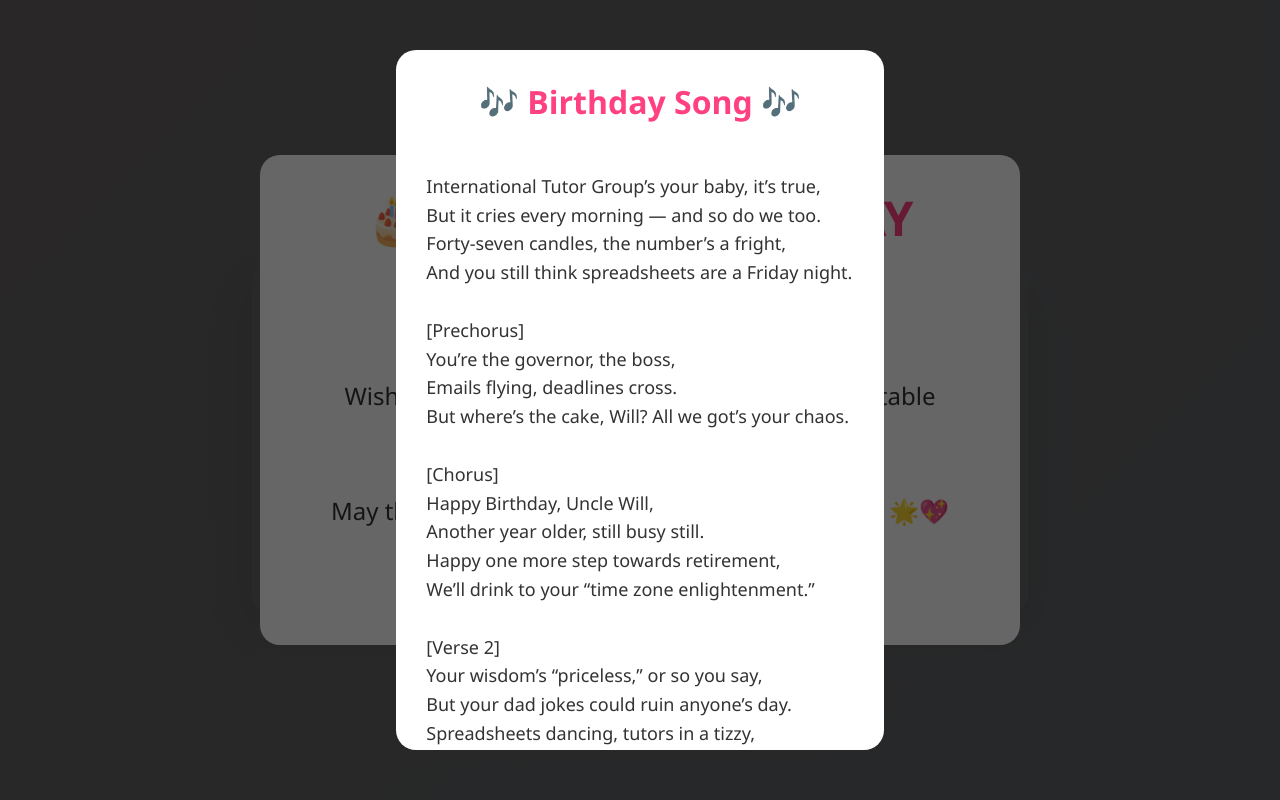
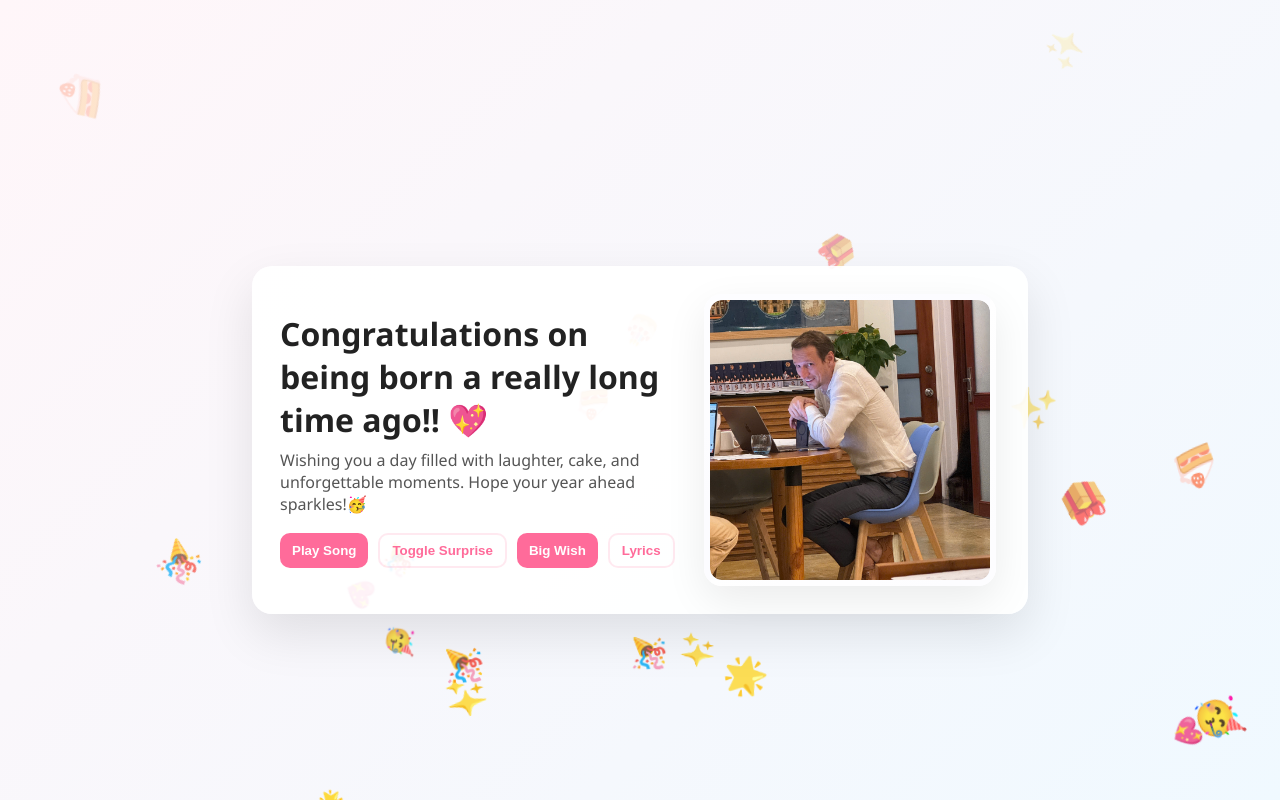
Before and after one commit to Alice-in-wonderlands/haha, a plain HTML site: page index.html in a window 1280 px wide. Drawn offline with Linux system fonts and the light colour scheme.

Commit message:
Update index.html

```diff
--- a/index.html
+++ b/index.html
@@ -6,7 +6,9 @@
   <meta name="viewport" content="width=device-width,initial-scale=1" />
   <style>
     :root{ --card-width:720px; --accent:#ff6b9a; }
-    html,body{ height:100%; margin:0; font-family: "Segoe UI", sans-serif; background: linear-gradient(135deg,#fff6f9 0%, #f0f9ff 100%); overflow:hidden; }
+    html,body{ height:100%; margin:0; font-family: "Segoe UI", sans-serif;
+      background: linear-gradient(135deg,#fff6f9 0%, #f0f9ff 100%);
+      overflow:hidden; }
     .icons{ position:fixed; inset:0; pointer-events:none; z-index:0; }
     .floating-icon{ position:absolute; font-size:28px; opacity:0.9; }
     @keyframes floatUp {
@@ -16,32 +18,58 @@
       100% { transform: translateY(-20vh) rotate(360deg); opacity:0; }
     }
 
-    .center { position:relative; z-index:2; min-height:100vh; display:flex; align-items:center; justify-content:center; padding:40px 20px; }
-    .card { width:100%; max-width:var(--card-width); background: rgba(255,255,255,0.9); border-radius:20px; box-shadow: 0 20px 50px rgba(0,0,0,0.1); padding:28px; display:flex; gap:22px; align-items:center; flex-wrap:wrap; }
+    .center { position:relative; z-index:2; min-height:100vh;
+      display:flex; align-items:center; justify-content:center;
+      padding:40px 20px; }
+    .card { width:100%; max-width:var(--card-width);
+      background: rgba(255,255,255,0.9); border-radius:20px;
+      box-shadow: 0 20px 50px rgba(0,0,0,0.1); padding:28px;
+      display:flex; gap:22px; align-items:center; flex-wrap:wrap; }
     .left { flex:1; text-align:left; }
     .title { font-size:32px; margin:0 0 8px 0; color:#222; }
     .subtitle { margin:0 0 18px 0; color:#555; font-size:16px; }
 
     .image-wrap { flex:0 0 300px; display:flex; align-items:center; justify-content:center; }
-    .slideshow { width:280px; height:280px; border-radius:18px; overflow:hidden; position:relative; box-shadow: 0 14px 40px rgba(0,0,0,0.08); border:6px solid rgba(255,255,255,0.6); background: linear-gradient(135deg,#fff,#f8f8ff); }
-    .slide { position:absolute; inset:0; width:100%; height:100%; object-fit:cover; transition: opacity 800ms ease; opacity:0; border-radius:12px; }
+    .slideshow { width:280px; height:280px; border-radius:18px; overflow:hidden;
+      position:relative; box-shadow: 0 14px 40px rgba(0,0,0,0.08);
+      border:6px solid rgba(255,255,255,0.6); background: linear-gradient(135deg,#fff,#f8f8ff); }
+    .slide { position:absolute; inset:0; width:100%; height:100%; object-fit:cover;
+      transition: opacity 800ms ease; opacity:0; border-radius:12px; }
     .slide.show { opacity:1; z-index:2; }
 
-    @media (max-width:800px){ .left{ flex:1 1 100%; text-align:center; } .image-wrap{ flex:1 1 100%; } .title{ font-size:26px; } }
+    @media (max-width:800px){
+      .left{ flex:1 1 100%; text-align:center; }
+      .image-wrap{ flex:1 1 100%; }
+      .title{ font-size:26px; }
+    }
 
-    /* small control buttons */
+    /* buttons */
     .btns { display:flex; gap:10px; margin-top:6px; flex-wrap:wrap; }
-    .btn { background:var(--accent); color:#fff; border:none; padding:8px 12px; border-radius:10px; cursor:pointer; font-weight:600; }
-    .btn.secondary { background:transparent; color:var(--accent); border:2px solid rgba(255,107,154,0.15); }
+    .btn { background:var(--accent); color:#fff; border:none;
+      padding:8px 12px; border-radius:10px; cursor:pointer; font-weight:600; }
+    .btn.secondary { background:transparent; color:var(--accent);
+      border:2px solid rgba(255,107,154,0.15); }
 
-    /* popup base */
-    .popup { display:none; position:fixed; inset:0; background:rgba(0,0,0,0.6); display:flex; align-items:center; justify-content:center; z-index:999; animation: fadeIn 0.4s ease; }
+    /* popup */
+    .popup {
+      display:none; position:fixed; inset:0;
+      background:rgba(255,255,255,0.7); /* nền mờ, icon vẫn thấy */
+      align-items:center; justify-content:center;
+      z-index:99; animation: fadeIn 0.4s ease;
+    }
     @keyframes fadeIn { from { opacity:0; } to { opacity:1; } }
-
-    .popup-content { background:white; padding:30px; border-radius:20px; max-width:700px; max-height:80vh; overflow-y:auto; text-align:center; }
+    .popup-content {
+      background:white; padding:30px; border-radius:20px;
+      max-width:700px; max-height:80vh; overflow-y:auto;
+      text-align:center; box-shadow:0 10px 30px rgba(0,0,0,0.2);
+      animation: zoomIn 0.3s ease;
+    }
+    @keyframes zoomIn { from{ transform:scale(0.7); opacity:0;} to{ transform:scale(1); opacity:1;} }
     .popup-content h1, .popup-content h2 { margin:0 0 20px; color:#ff4081; }
-    .popup-content p { font-size:18px; line-height:1.6; color:#333; white-space:pre-line; text-align:left; }
-    .close-btn { margin-top:20px; padding:10px 20px; font-size:18px; border:none; border-radius:12px; background:#ff6b9a; color:white; cursor:pointer; }
+    .popup-content p { font-size:18px; line-height:1.6; color:#333;
+      white-space:pre-line; text-align:left; }
+    .close-btn { margin-top:20px; padding:10px 20px; font-size:18px;
+      border:none; border-radius:12px; background:#ff6b9a; color:white; cursor:pointer; }
   </style>
 </head>
 <body>
@@ -51,7 +79,7 @@
   <div class="center">
     <div class="card" role="main">
       <div class="left">
-        <h1 id="title" class="title">Congratulations on being born a really long time ago!!<span class="heart">💖</span></h1>
+        <h1 class="title">Congratulations on being born a really long time ago!! <span class="heart">💖</span></h1>
         <p class="subtitle">Wishing you a day filled with laughter, cake, and unforgettable moments. Hope your year ahead sparkles!🥳</p>
 
         <div class="btns">
@@ -136,4 +164,67 @@ Happy one more year closer to retirement.
 
   <script>
     // floating emoji
-    const contai
+    const container = document.getElementById("icons");
+    const icons = ['🎈','🎉','🎂','🎁','🍰','✨','🎊','🥳','🌟','💖'];
+    const count = 25;
+    const rand = (min,max) => Math.random()*(max-min)+min;
+    for (let i=0; i<count; i++) {
+      const el = document.createElement("div");
+      el.className = "floating-icon";
+      el.textContent = icons[Math.floor(Math.random()*icons.length)];
+      el.style.left = rand(0,95)+"%";
+      el.style.fontSize = rand(20,40)+"px";
+      el.style.animation = `floatUp ${rand(8,18)}s linear ${rand(-5,5)}s infinite`;
+      container.appendChild(el);
+    }
+
+    // slideshow
+    const slides = ['WILL3.jpg','WILL2.jpg','WILL1.jpg','WILL4.jpg'];
+    const preloaded = [];
+    slides.forEach(src => { const im = new Image(); im.src = src; preloaded.push(im); });
+    const a = document.getElementById('slideA');
+    const b = document.getElementById('slideB');
+    let showingA = true, index = 0;
+    if (slides.length === 1) { a.src = slides[0]; a.classList.add('show'); }
+    else { a.src = slides[0]; a.classList.add('show'); b.src = slides[1]; index = 1; }
+    function showNext(){
+      if (slides.length <= 1) return;
+      const nextIndex = (index + 1) % slides.length;
+      const front = showingA ? b : a;
+      const back  = showingA ? a : b;
+      front.onload = () => { front.classList.add('show'); back.classList.remove('show'); front.onload = null; };
+      front.src = slides[nextIndex];
+      showingA = !showingA; index = nextIndex;
+    }
+    setInterval(showNext, 3000);
+
+    // buttons
+    const audio = document.getElementById('bdayAudio');
+    document.getElementById('playBtn').addEventListener('click', () => {
+      if (audio.paused) {
+        audio.play().catch(()=>alert('Autoplay blocked — click Play again.'));
+      } else {
+        audio.pause(); audio.currentTime = 0;
+      }
+    });
+    document.getElementById('toggleBtn').addEventListener('click', () => {
+      const s = document.getElementById('surprise');
+      s.style.display = s.style.display === 'none' ? 'block' : 'none';
+    });
+    document.getElementById('bigWishBtn').addEventListener('click', () => {
+      document.getElementById('bigWish').style.display = 'flex';
+    });
+    document.getElementById('lyricsBtn').addEventListener('click', () => {
+      document.getElementById('lyricsPopup').style.display = 'flex';
+    });
+
+    // reduced motion
+    const mq = window.matchMedia('(prefers-reduced-motion: reduce)');
+    if (mq.matches) {
+      document.querySelectorAll('.floating-icon').forEach(el => {
+        el.style.animation = 'none'; el.style.opacity = 0.9;
+      });
+    }
+  </script>
+</body>
+</html>
```
